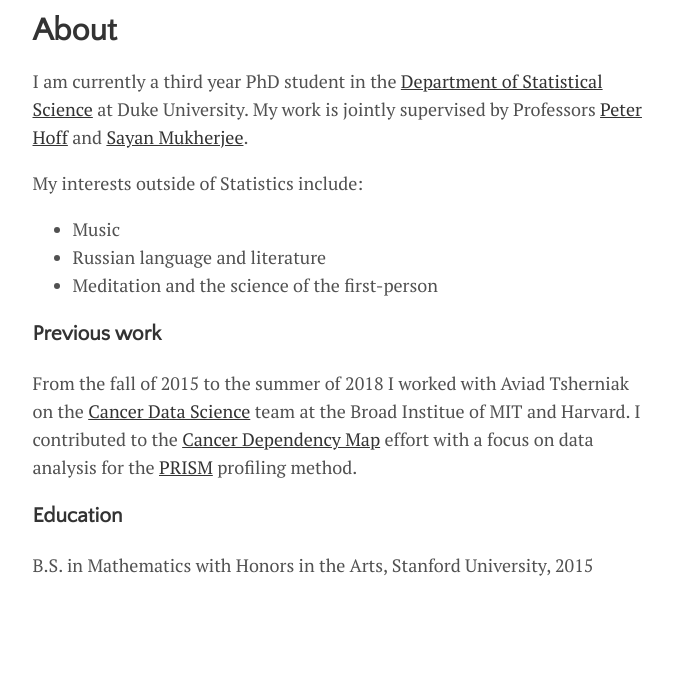
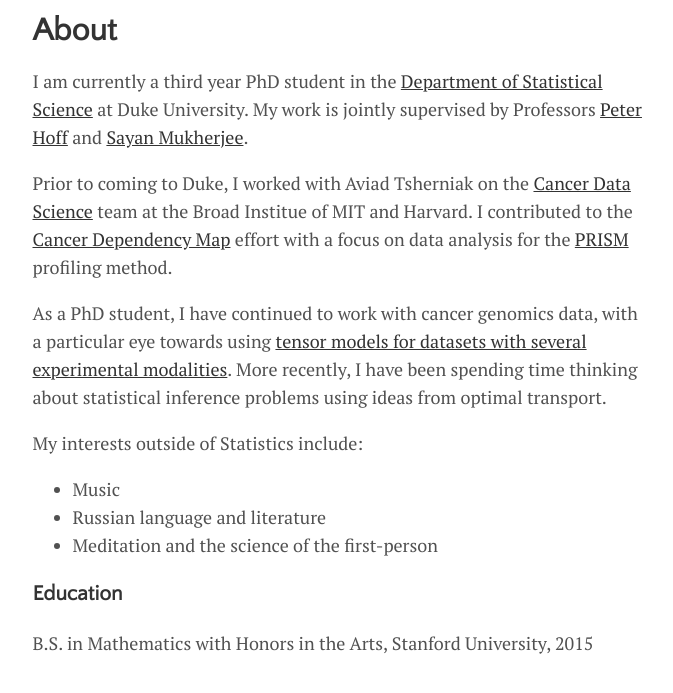
Before and after one commit to j-g-b/j-g-b.github.io, a Jekyll site: the page built from menu/about.md, in a window 1280 px wide, cut to the strip 112-805 px from the top of the page. Shown: the whole strip, without its empty margins (300-973 px from the left). Built offline with Jekyll 4.4.1, drawn with Linux system fonts in a browser that asks for light colours.

Commit message:
updating about page

```diff
--- a/menu/about.md
+++ b/menu/about.md
@@ -5,16 +5,16 @@
 
 I am currently a third year PhD student in the [Department of Statistical Science](https://stat.duke.edu) at Duke University. My work is jointly supervised by Professors [Peter Hoff](http://pdhoff.github.io) and [Sayan Mukherjee](http://sayanmuk.github.io).
 
+Prior to coming to Duke, I worked with Aviad Tsherniak on the [Cancer Data Science](http://www.cancerdatascience.org) team at the Broad Institue of MIT and Harvard. I contributed to the [Cancer Dependency Map](https://depmap.org/portal/) effort with a focus on data analysis for the [PRISM](https://depmap.org/portal/prism/) profiling method.
+
+As a PhD student, I have continued to work with cancer genomics data, with a particular eye towards using [tensor models for datasets with several experimental modalities](https://arxiv.org/abs/2004.07887). More recently, I have been spending time thinking about statistical inference problems using ideas from optimal transport.
+
 My interests outside of Statistics include:
 
 - Music
 - Russian language and literature
 - Meditation and the science of the first-person
 
-### Previous work
-
-From the fall of 2015 to the summer of 2018 I worked with Aviad Tsherniak on the [Cancer Data Science](http://www.cancerdatascience.org) team at the Broad Institue of MIT and Harvard. I contributed to the [Cancer Dependency Map](https://depmap.org/portal/) effort with a focus on data analysis for the [PRISM](https://depmap.org/portal/prism/) profiling method.
-
 ### Education
 
 B.S. in Mathematics with Honors in the Arts, Stanford University, 2015
```
